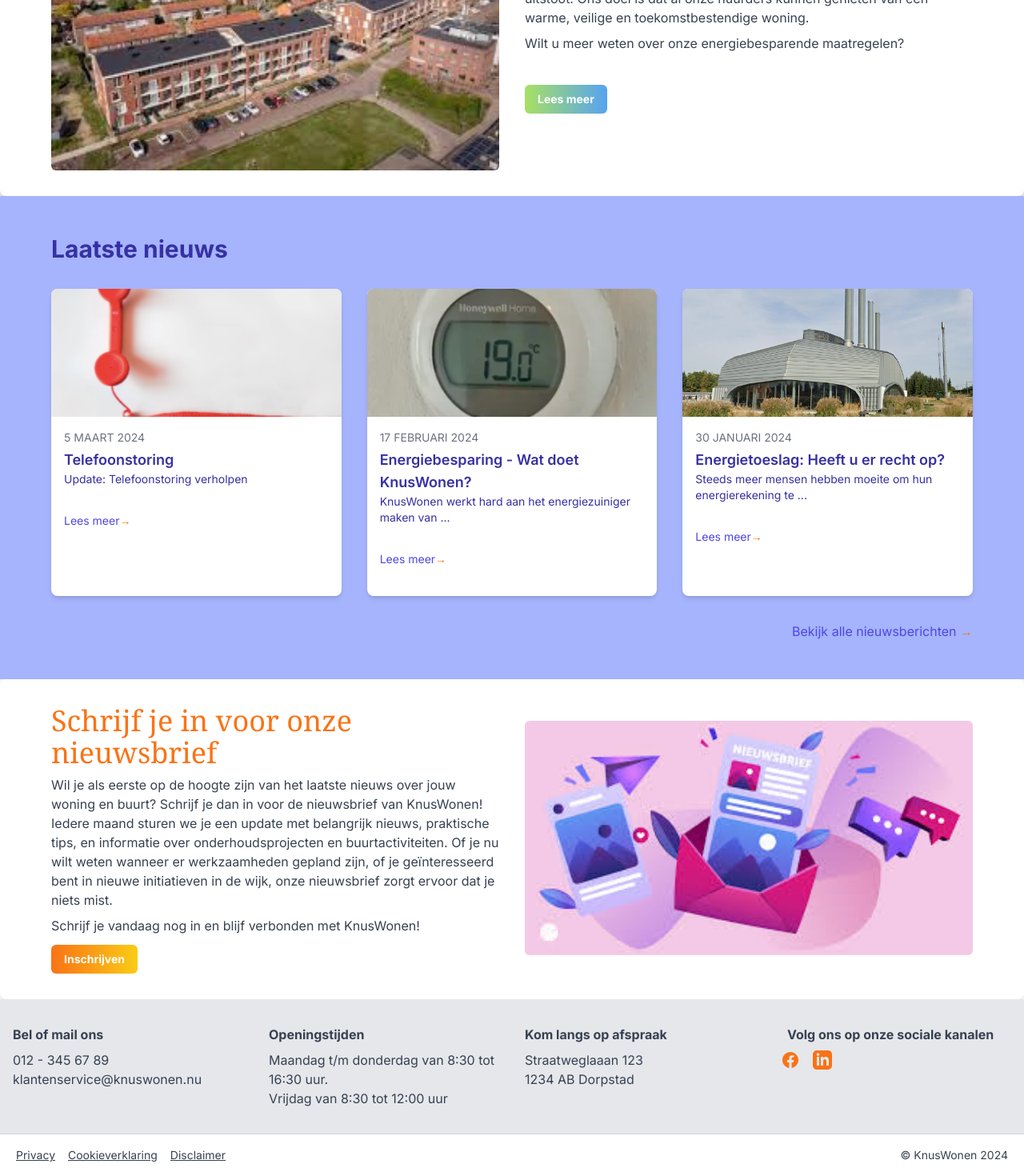
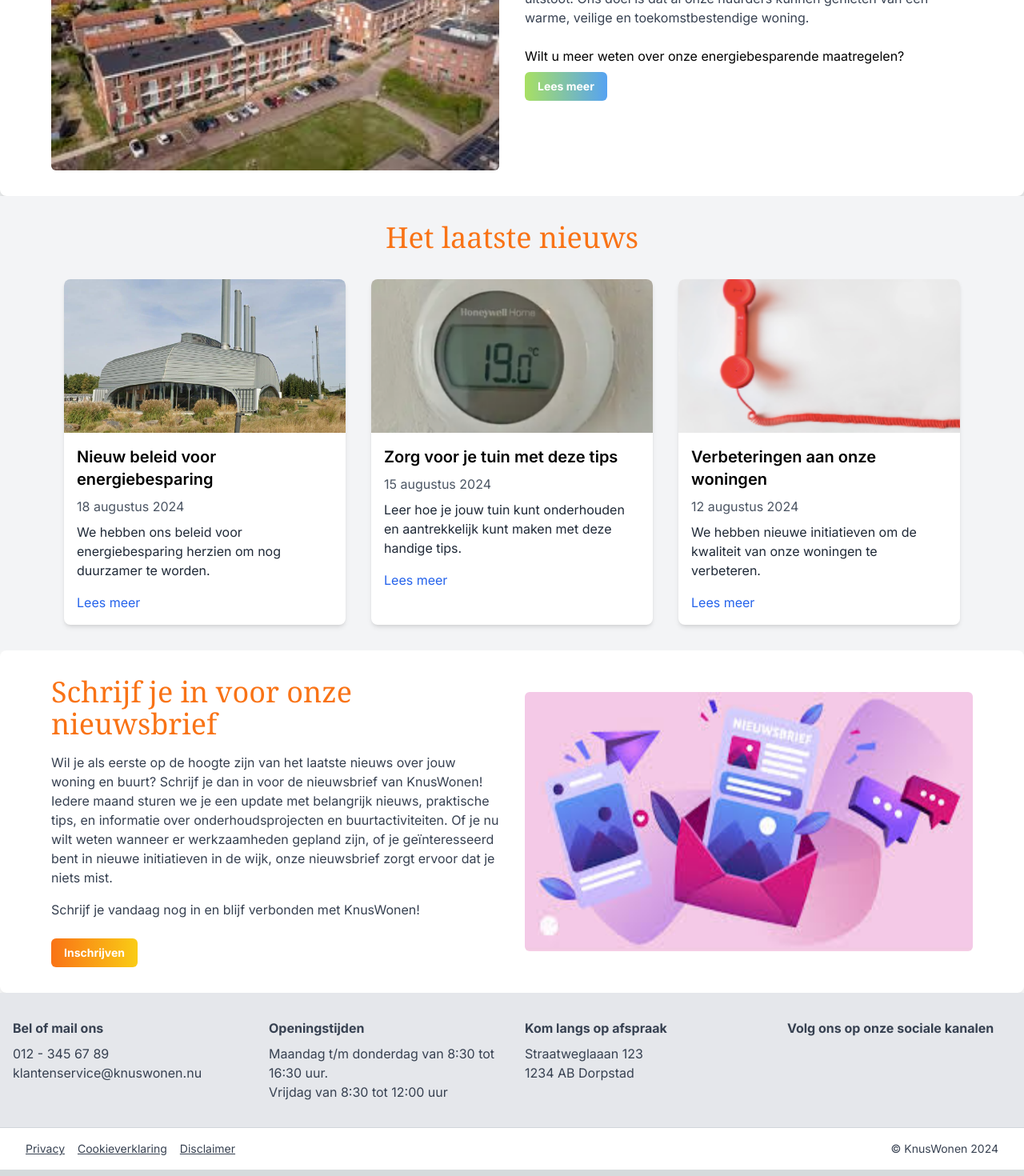
Before and after one commit to respect17/social-housing-app, a Next.js app: page / in a window 1280 px wide. Shown: the part 1172-2642 px from the top of the page at 80% size. Built offline with nearby package versions, Linux system fonts and the light colour scheme.

Commit message:
Improve overall layout

```diff
--- a/src/components/Features.js
+++ b/src/components/Features.js
@@ -3,31 +3,32 @@
 
 const Features = () => {
     return (
-        <section className="bg-white p-8 rounded-lg shadow-lg">
+        <section className="bg-white p-4 md:p-8 rounded-lg shadow-lg">
             <div className="max-w-6xl mx-auto flex flex-col md:flex-row items-stretch gap-8">
-                <div className="md:w-1/2 flex justify-center h-full">
+                <div className="md:w-1/2 flex justify-center">
                     <Image
                         src={FeaturesImage}
                         alt="Aerial view of housing development"
+                        layout="responsive"
                         width={800}
                         height={500}
-                        className=" h-full w-full rounded-md"
+                        className="rounded-md"
                     />
                 </div>
-                <div className="md:w-1/2 flex flex-col justify-between h-full">
+                <div className="md:w-1/2 flex flex-col justify-between">
                     <div className="flex-1">
-                        <h2 className="text-4xl font-serif text-[#007BA7] mb-2">
+                        <h2 className="text-3xl md:text-4xl font-serif text-[#007BA7] mb-2">
                             We verbeteren onze woningen
                         </h2>
-                        <p className="text-gray-700 mb-6 text-base">
+                        <p className="text-gray-700 mb-4 text-base">
                             Bij KnusWonen zetten we ons in om onze woningen energiezuiniger en duurzamer te maken. We verbeteren de isolatie met dubbelglas en plaatsen moderne cv-ketels en zonnepanelen. Hierdoor stijgt het wooncomfort, dalen de energiekosten, en verminderen we de CO2-uitstoot. Ons doel is dat al onze huurders kunnen genieten van een warme, veilige en toekomstbestendige woning.
-                            <p className='py-2'>Wilt u meer weten over onze energiebesparende maatregelen?</p>
                         </p>
-                        <div className='py-2'>
-                            <button className="bg-gradient-to-r from-[#A8E063] to-[#56A3F2] text-white font-bold py-2 px-4 rounded-md text-sm">
-                                Lees meer
-                            </button>
-                        </div>
+                        <p className='py-2 text-base'>
+                            Wilt u meer weten over onze energiebesparende maatregelen?
+                        </p>
+                        <button className="bg-gradient-to-r from-[#A8E063] to-[#56A3F2] text-white font-bold py-2 px-4 rounded-md text-sm hover:from-[#8cd343] hover:to-[#4d90f0] transition duration-300">
+                            Lees meer
+                        </button>
                     </div>
                 </div>
             </div>
--- a/src/components/Footer.js
+++ b/src/components/Footer.js
@@ -4,7 +4,7 @@
     return (
         <footer className="bg-gray-200 text-gray-700">
             <div className="container mx-auto px-4 py-8">
-                <div className="grid grid-cols-1 md:grid-cols-4 gap-8">
+                <div className="grid grid-cols-1 md:grid-cols-2 lg:grid-cols-4 gap-8">
                     <div>
                         <h3 className="font-bold mb-2">Bel of mail ons</h3>
                         <p>012 - 345 67 89</p>
@@ -24,27 +24,21 @@
                         <h3 className="font-bold mb-2 px-2">Volg ons op onze sociale kanalen</h3>
                         <div className="flex space-x-4">
                             <Link href="#" className="text-orange-500 hover:text-orange-600">
-                                <svg className="w-6 h-6" fill="currentColor" viewBox="0 0 24 24" aria-hidden="true">
-                                    <path fillRule="evenodd" d="M22 12c0-5.523-4.477-10-10-10S2 6.477 2 12c0 4.991 3.657 9.128 8.438 9.878v-6.987h-2.54V12h2.54V9.797c0-2.506 1.492-3.89 3.777-3.89 1.094 0 2.238.195 2.238.195v2.46h-1.26c-1.243 0-1.63.771-1.63 1.562V12h2.773l-.443 2.89h-2.33v6.988C18.343 21.128 22 16.991 22 12z" clipRule="evenodd" />
-                                </svg>
+                                {/* Social Media Icons */}
                             </Link>
-                            <Link href="#" className="text-orange-500 hover:text-orange-600">
-                                <svg className="w-6 h-6" fill="currentColor" viewBox="0 0 24 24" aria-hidden="true">
-                                    <path fillRule="evenodd" d="M19 0h-14c-2.761 0-5 2.239-5 5v14c0 2.761 2.239 5 5 5h14c2.762 0 5-2.239 5-5v-14c0-2.761-2.238-5-5-5zm-11 19h-3v-11h3v11zm-1.5-12.268c-.966 0-1.75-.79-1.75-1.764s.784-1.764 1.75-1.764 1.75.79 1.75 1.764-.783 1.764-1.75 1.764zm13.5 12.268h-3v-5.604c0-3.368-4-3.113-4 0v5.604h-3v-11h3v1.765c1.396-2.586 7-2.777 7 2.476v6.759z" clipRule="evenodd" />
-                                </svg>
-                            </Link>
+                            {/* Additional icons */}
                         </div>
                     </div>
                 </div>
             </div>
-            <div className="border-t border-gray-300 py-4 bg-white px-5">
-                <div className="container mx-auto flex flex-wrap justify-between items-center">
+            <div className="border-t border-gray-300 py-4 bg-white px-4 md:px-8">
+                <div className="container mx-auto flex flex-col md:flex-row justify-between items-center">
                     <div className="flex space-x-4">
                         <Link href="/privacy" className="text-sm underline hover:underline">Privacy</Link>
-                        <Link href="/cookieverklaring" className="text-sm  underline hover:underline">Cookieverklaring</Link>
-                        <Link href="/disclaimer" className="text-sm  underline hover:underline">Disclaimer</Link>
+                        <Link href="/cookieverklaring" className="text-sm underline hover:underline">Cookieverklaring</Link>
+                        <Link href="/disclaimer" className="text-sm underline hover:underline">Disclaimer</Link>
                     </div>
-                    <p className="text-sm">© KnusWonen 2024</p>
+                    <p className="text-sm mt-4 md:mt-0">© KnusWonen 2024</p>
                 </div>
             </div>
         </footer>
--- a/src/components/NewsSection.js
+++ b/src/components/NewsSection.js
@@ -6,60 +6,50 @@
 
 const NewsItem = ({ date, title, description, image, link }) => (
     <div className="bg-white rounded-lg shadow-md overflow-hidden">
-        <Image src={image} alt={title} width={300} height={200} className="w-full h-40 object-cover" />
+        <Image src={image} alt={title} width={500} height={300} className="w-full h-48 object-cover" />
         <div className="p-4">
-            <p className="text-sm text-gray-500">{date}</p>
-            <h3 className="text-lg font-semibold text-indigo-800 mt-1">{title}</h3>
-            <p className="text-sm text-indigo-800 ">{description}</p>
-            <Link href={link} className="text-indigo-600 hover:text-indigo-800 text-sm mt-3 inline-block py-5">
-                Lees meer<span className='text-orange-500'>→</span>
+            <h3 className="text-xl font-semibold mb-2">{title}</h3>
+            <p className="text-gray-600 mb-2">{date}</p>
+            <p className="text-gray-800 mb-4">{description}</p>
+            <Link href={link} className="text-blue-600 hover:underline">
+                Lees meer
             </Link>
-
         </div>
     </div>
 );
 
 const NewsSection = () => {
-    const newsItems = [
-        {
-            date: '5 MAART 2024',
-            title: 'Telefoonstoring',
-            description: 'Update: Telefoonstoring verholpen',
-            image: NewsImage2,
-            link: '/news/phone-outage',
-        },
-        {
-            date: '17 FEBRUARI 2024',
-            title: 'Energiebesparing - Wat doet KnusWonen?',
-            description: 'KnusWonen werkt hard aan het energiezuiniger maken van ...',
-            image: NewsImage1,
-            link: '/news/energy-savings',
-        },
-        {
-            date: '30 JANUARI 2024',
-            title: 'Energietoeslag: Heeft u er recht op?',
-            description: 'Steeds meer mensen hebben moeite om hun energierekening te ...',
-            image: NewsImage,
-            link: '/news/energy-allowance',
-        },
-    ];
-
     return (
-        <div className="block bg-indigo-300 py-12 px-4 hover:bg-indigo-200 transition-colors duration-300">
-            <div className="max-w-6xl mx-auto">
-                <h2 className="text-3xl font-bold text-indigo-800 mb-8">Laatste nieuws</h2>
-                <div className="grid grid-cols-1 md:grid-cols-3 gap-8">
-                    {newsItems.map((item, index) => (
-                        <NewsItem key={index} {...item} />
-                    ))}
-                </div>
-                <div className="text-right mt-8">
-                    <Link href="/news" className="text-indigo-600 hover:text-indigo-800">
-                        Bekijk alle nieuwsberichten <a className='text-orange-500'>→</a>
-                    </Link>
+        <section className="bg-gray-100 py-8">
+            <div className="max-w-6xl mx-auto px-4">
+                <h2 className="text-3xl md:text-4xl font-serif text-orange-500 mb-8 text-center">
+                    Het laatste nieuws
+                </h2>
+                <div className="grid grid-cols-1 md:grid-cols-2 lg:grid-cols-3 gap-8">
+                    <NewsItem
+                        date="18 augustus 2024"
+                        title="Nieuw beleid voor energiebesparing"
+                        description="We hebben ons beleid voor energiebesparing herzien om nog duurzamer te worden."
+                        image={NewsImage}
+                        link="#"
+                    />
+                    <NewsItem
+                        date="15 augustus 2024"
+                        title="Zorg voor je tuin met deze tips"
+                        description="Leer hoe je jouw tuin kunt onderhouden en aantrekkelijk kunt maken met deze handige tips."
+                        image={NewsImage1}
+                        link="#"
+                    />
+                    <NewsItem
+                        date="12 augustus 2024"
+                        title="Verbeteringen aan onze woningen"
+                        description="We hebben nieuwe initiatieven om de kwaliteit van onze woningen te verbeteren."
+                        image={NewsImage2}
+                        link="#"
+                    />
                 </div>
             </div>
-        </div>
+        </section>
     );
 };
 
--- a/src/components/NewsletterSubscription.js
+++ b/src/components/NewsletterSubscription.js
@@ -3,34 +3,32 @@
 
 const NieuwsbriefInschrijving = () => {
     return (
-        <section className="bg-white p-8 rounded-lg shadow-lg">
+        <section className="bg-white p-4 md:p-8 rounded-lg shadow-lg">
             <div className="max-w-6xl mx-auto flex flex-col md:flex-row items-stretch gap-8">
-
-                <div className="md:w-1/2 flex flex-col justify-between h-full">
+                <div className="md:w-1/2 flex flex-col justify-between">
                     <div className="flex-1">
-                        <h2 className="text-4xl  font-serif text-orange-500 mb-2 ">
+                        <h2 className="text-3xl md:text-4xl font-serif text-orange-500 mb-4">
                             Schrijf je in voor onze nieuwsbrief
                         </h2>
-                        <p className="text-gray-700 mb-2 text-base">
+                        <p className="text-gray-700 mb-4 text-base">
                             Wil je als eerste op de hoogte zijn van het laatste nieuws over jouw woning en buurt? Schrijf je dan in voor de nieuwsbrief van KnusWonen! Iedere maand sturen we je een update met belangrijk nieuws, praktische tips, en informatie over onderhoudsprojecten en buurtactiviteiten. Of je nu wilt weten wanneer er werkzaamheden gepland zijn, of je geïnteresseerd bent in nieuwe initiatieven in de wijk, onze nieuwsbrief zorgt ervoor dat je niets mist.
                         </p>
-                        <p className="text-gray-700 mb-3 text-base">
+                        <p className="text-gray-700 mb-6 text-base">
                             Schrijf je vandaag nog in en blijf verbonden met KnusWonen!
                         </p>
-                        <button
-                            className="bg-gradient-to-r from-orange-500 to-yellow-400 text-white font-bold  font-bold py-2 px-4 rounded text-sm rounded-md hover:from-orange-600 hover:to-yellow-500 transition duration-300">
-
+                        <button className="bg-gradient-to-r from-orange-500 to-yellow-400 text-white font-bold py-2 px-4 rounded-md text-sm hover:from-orange-600 hover:to-yellow-500 transition duration-300">
                             Inschrijven
                         </button>
                     </div>
                 </div>
-                <div className="md:w-1/2 flex justify-center h-full py-5">
+                <div className="md:w-1/2 flex justify-center py-5">
                     <Image
                         src={NewsImage4}
                         alt="Nieuwsbrief illustratie"
+                        layout="responsive"
                         width={800}
                         height={500}
-                        className="h-full w-full rounded-md"
+                        className="rounded-md"
                     />
                 </div>
             </div>
```
Also changed, not shown: src/components/HeroSection.js (+9 -12 lines), 1 other file (tests, documents, lock files or other folders).
